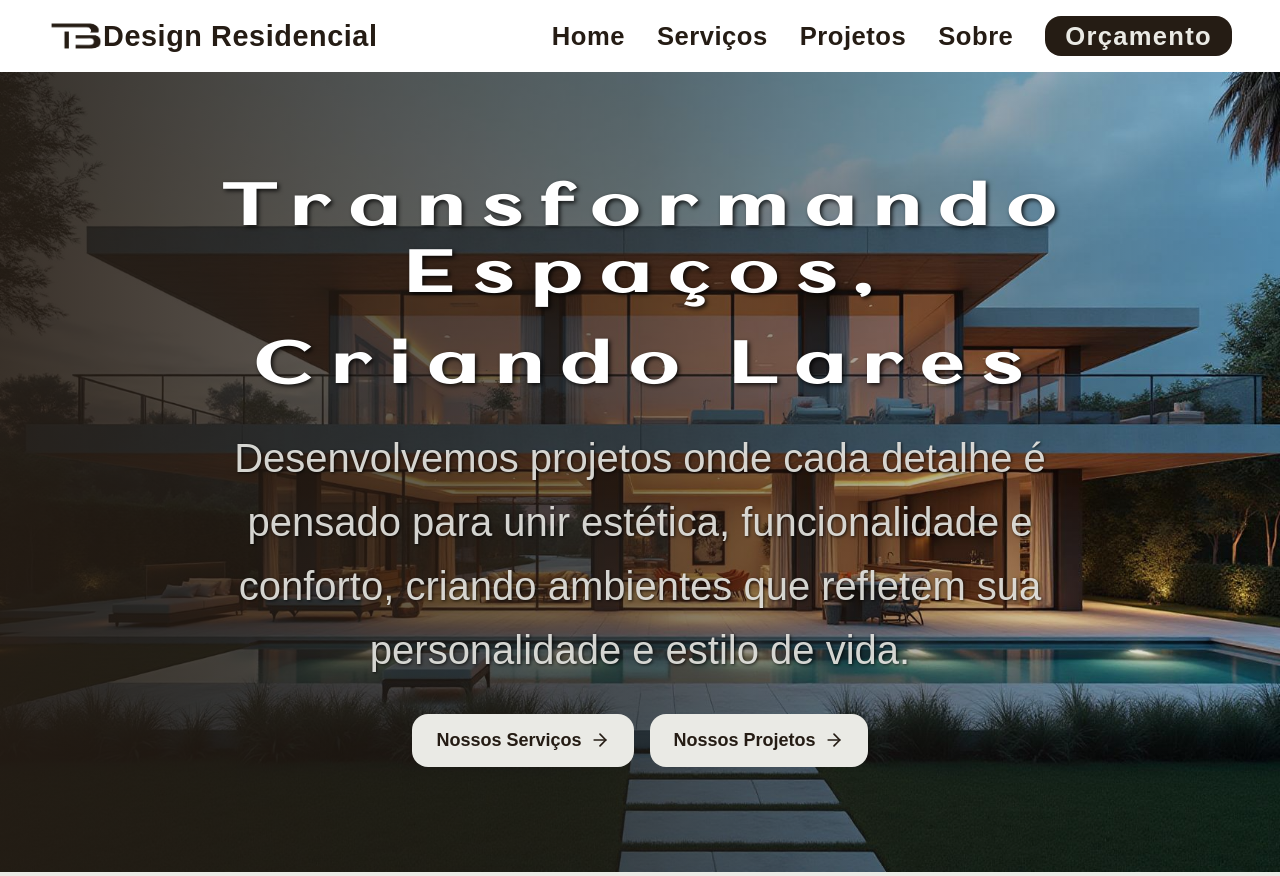
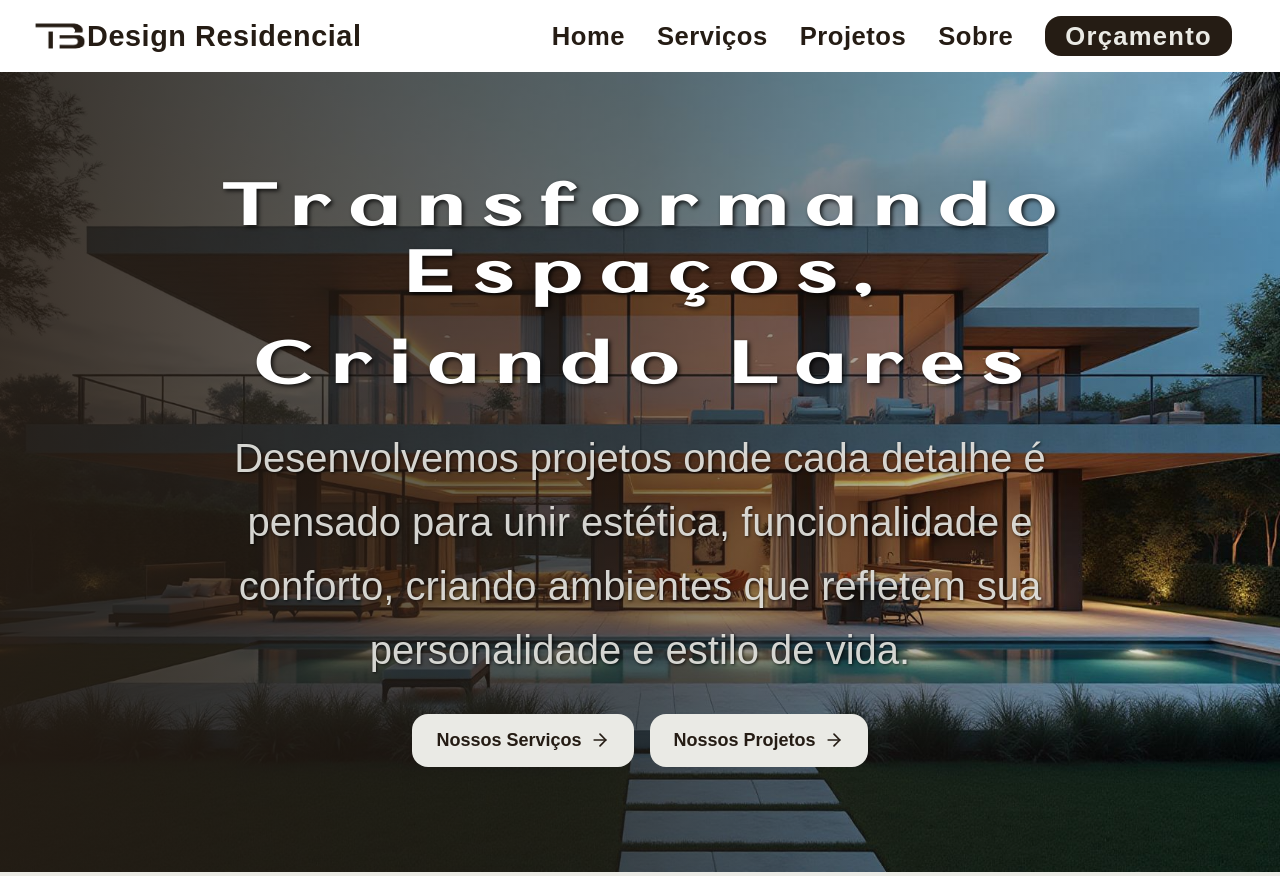
Before and after one commit to lucashabreu22/tb-design-residencial, a React (Vite) app: page / in a window 1280 px wide. Built offline with nearby package versions, Linux system fonts and the light colour scheme; a web font is replaced by a local one.

Commit message:
remove navbar padding left

```diff
--- a/src/components/Navbar/styles.css
+++ b/src/components/Navbar/styles.css
@@ -5,7 +5,6 @@ nav {
   align-items: center;
   padding-bottom: 1rem;
   padding-top: 1rem;
-  padding-left: 1rem;
   padding-right: 1rem;
 }
 
```
